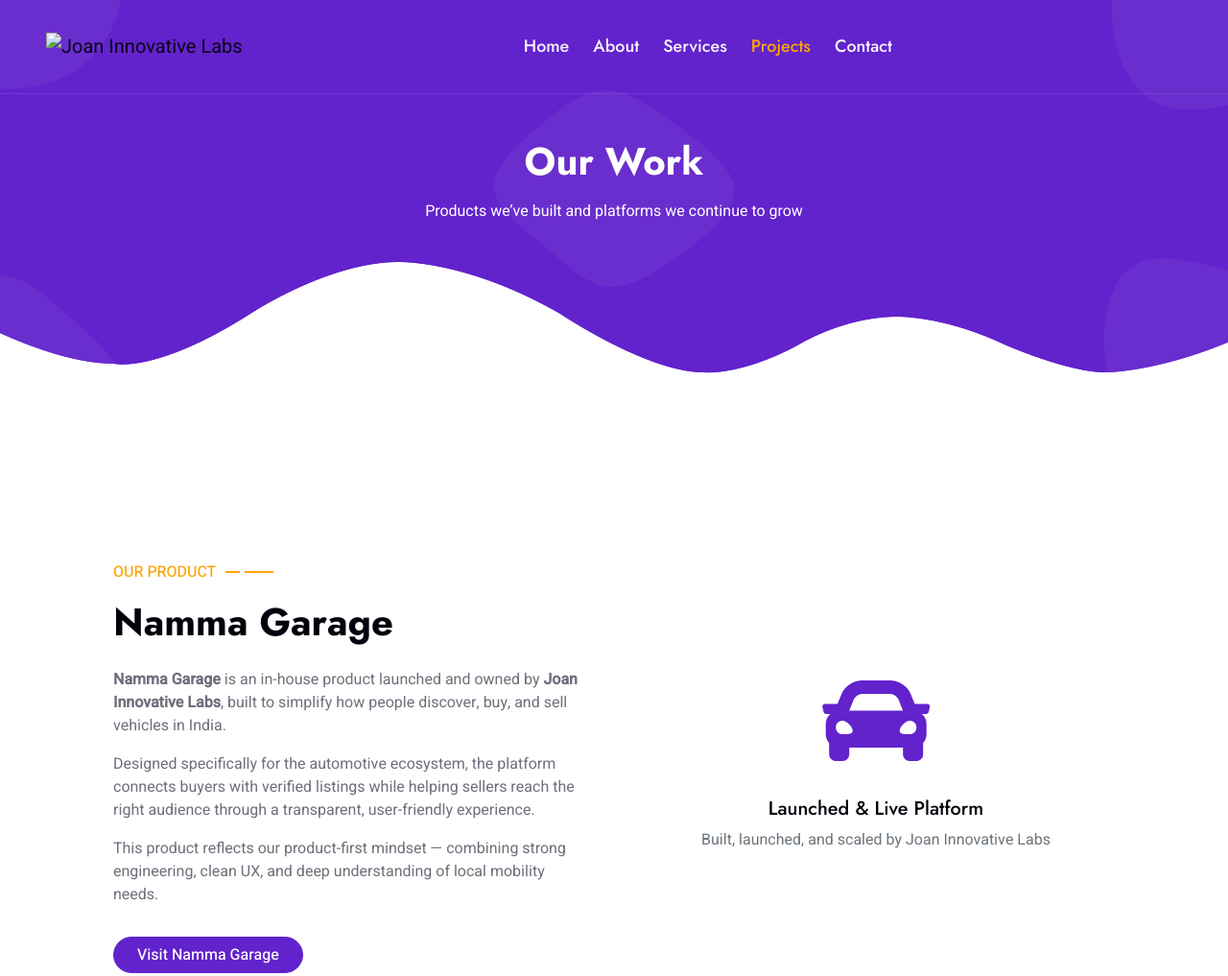
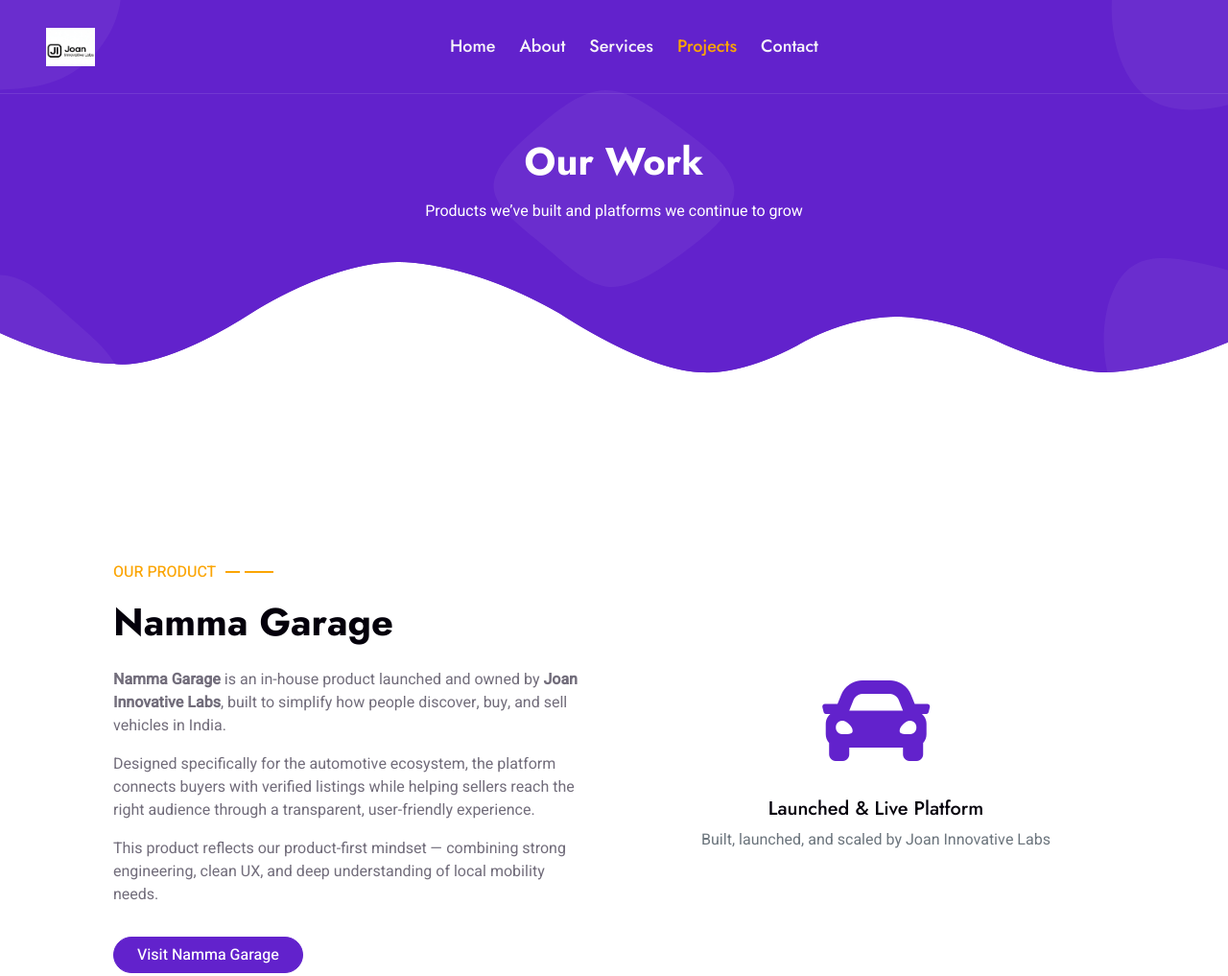
Before and after one commit to joan-innovative-labs/jlabs, a plain HTML site: page project.html in a window 1280 px wide. Shown: the top 1017 px of the page at 96% size. Drawn offline with nearby package versions, Linux system fonts and the light colour scheme.

Commit message:
Update project.html

```diff
--- a/project.html
+++ b/project.html
@@ -35,7 +35,7 @@
     <div class="container-xxl position-relative p-0">
         <nav class="navbar navbar-expand-lg navbar-light px-4 px-lg-5 py-3 py-lg-0">
             <a href="index.html" class="navbar-brand p-0">
-                <img src="img/logo.png" alt="Joan Innovative Labs" style="height:40px;">
+                <img src="img/logo.jpeg" alt="Joan Innovative Labs" style="height:40px;">
             </a>
 
             <button class="navbar-toggler" type="button" data-bs-toggle="collapse" data-bs-target="#navbarCollapse">
```
